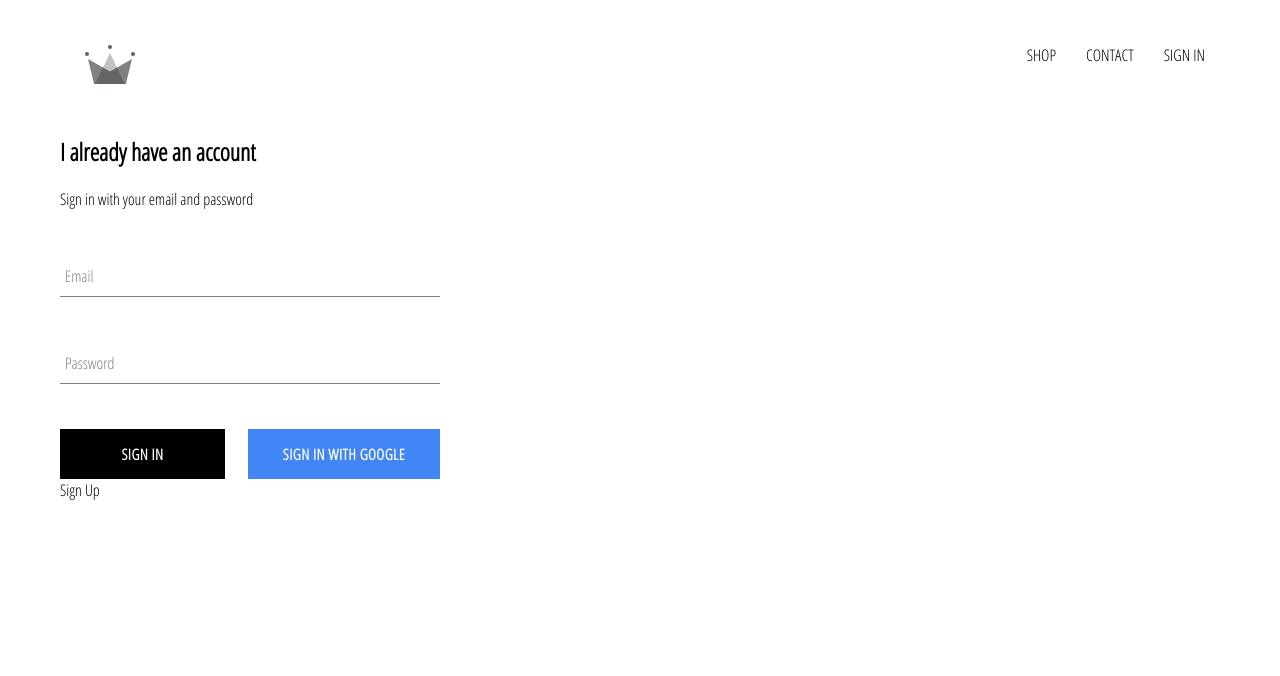
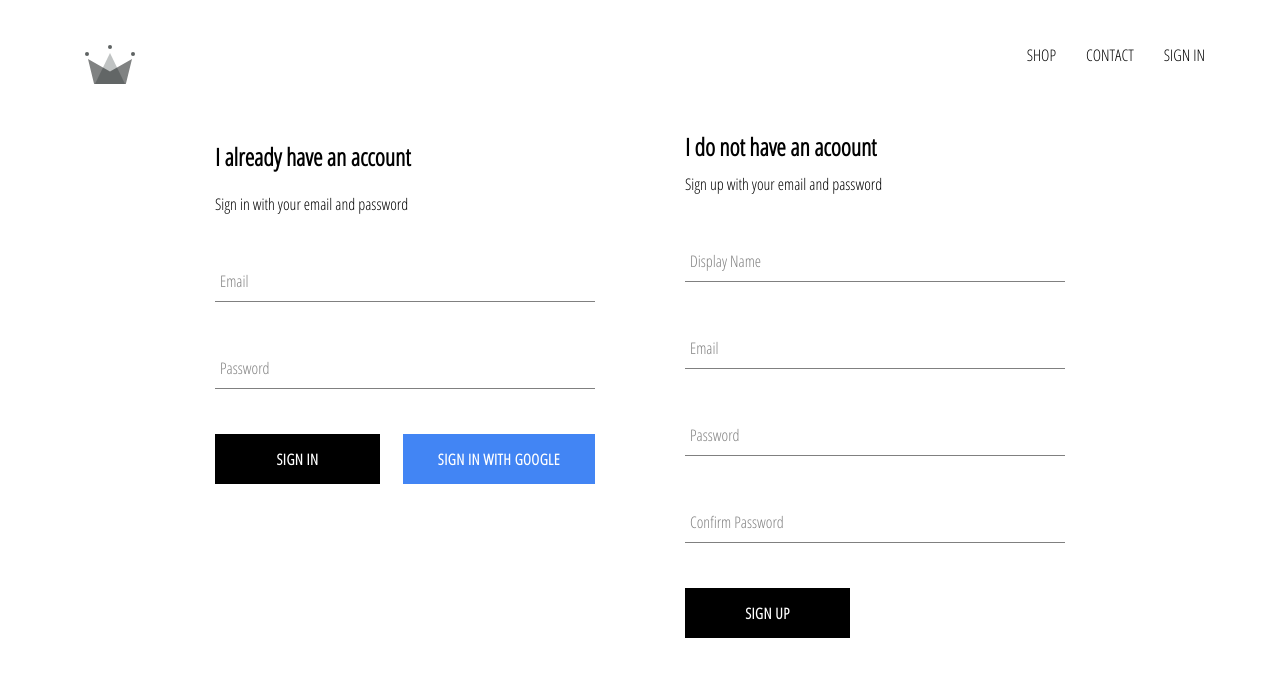
Before and after one commit to eladyair/crown-clothing, a React (Create React App) app: page /signin in a window 1280 px wide. Shown: the top 676 px of the page. Built offline with nearby package versions, Linux system fonts and the light colour scheme; no server answers.

Commit message:
Implemented firebase utils, included ability to store authenticated users into our firestore database

```diff
--- a/src/App.js
+++ b/src/App.js
@@ -7,8 +7,8 @@
 import HomePage from './pages/homepage/homepage.component';
 import ShopPage from './pages/shop/shop.component';
 import SignInAndSignUp from './pages/sign-in-and-sign-up/sign-in-and-sign-up.component';
-// Firebase Auth
-import { auth } from './firebase/firebase.utils';
+// Importing what we need from firebase utils
+import { auth, createUserProfileDocument } from './firebase/firebase.utils';
 
 class App extends Component {
     unsubscribeFromAuth = null;
@@ -36,10 +36,27 @@
 
     componentDidMount() {
         // Setting a listener for the firebase sign in by google auth
-        this.unsubscribeFromAuth = auth.onAuthStateChanged(user => {
-            this.setState({
-                currentUser: user
-            });
+        this.unsubscribeFromAuth = auth.onAuthStateChanged(async userAuth => {
+            // If user using google sign in exist
+            if (userAuth) {
+                // Reteriving the user (in case he's not yet in the database, it will insert him)
+                const userRef = await createUserProfileDocument(userAuth);
+
+                // Setting a listenner on the user(onSnapshot) to wait till it receives it's details
+                userRef.onSnapshot(snapshot => {
+                    // Once a snapshot of the user exist, we set he's details in the state in currentUser
+                    this.setState({
+                        currentUser: {
+                            id: snapshot.id,
+                            ...snapshot.data()
+                        }
+                    });
+
+                    console.log(this.state);
+                });
+            }
+
+            this.setState({ currentUser: userAuth });
         });
     }
 
--- a/src/components/sign-up/sign-up.component.jsx
+++ b/src/components/sign-up/sign-up.component.jsx
@@ -1,15 +1,80 @@
 import React, { Component } from 'react';
 import './sign-up.styles.scss';
+
+// Components
+import FormInput from '../form-input/form-input.component';
+import CustomButton from '../custom-button/custom-button.compnent';
+
+// Importing what we need from firebase utils
+import { auth, createUserProfileDocument } from '../../firebase/firebase.utils';
 
 class SignUp extends Component {
     constructor(props) {
         super(props);
 
-        this.state = {};
+        this.state = {
+            displayName: '',
+            email: '',
+            password: '',
+            confirmPassword: ''
+        };
     }
 
+    handleSubmit = async event => {
+        event.preventDefault();
+
+        const { displayName, email, password, confirmPassword } = this.state;
+
+        if (password !== confirmPassword) {
+            alert("Password don't match");
+            return;
+        }
+
+        try {
+            const { user } = await auth.createUserWithEmailAndPassword(email, password);
+
+            await createUserProfileDocument(user, { displayName });
+
+            this.setState({
+                displayName: '',
+                email: '',
+                password: '',
+                confirmPassword: ''
+            });
+        } catch (error) {
+            console.error(error);
+        }
+    };
+
+    handleChange = event => {
+        const { name, value } = event.target;
+
+        this.setState({ [name]: value });
+    };
+
     render() {
-        return <div>Sign Up</div>;
+        const { displayName, email, password, confirmPassword } = this.state;
+
+        return (
+            <div className='sign-up'>
+                <h2 className='title'>I do not have an acoount</h2>
+                <span>Sign up with your email and password</span>
+                <form className='sign-up-form' onSubmit={this.handleSubmit}>
+                    <FormInput type='text' name='displayName' value={displayName} onChange={this.handleChange} label='Display Name' required />
+                    <FormInput type='email' name='email' value={email} onChange={this.handleChange} label='Email' required />
+                    <FormInput type='password' name='password' value={password} onChange={this.handleChange} label='Password' required />
+                    <FormInput
+                        type='password'
+                        name='confirmPassword'
+                        value={confirmPassword}
+                        onChange={this.handleChange}
+                        label='Confirm Password'
+                        required
+                    />
+                    <CustomButton type='submit'>Sign Up</CustomButton>
+                </form>
+            </div>
+        );
     }
 }
 
--- a/src/components/sign-up/sign-up.styles.scss
+++ b/src/components/sign-up/sign-up.styles.scss
@@ -0,0 +1,9 @@
+.sign-up {
+    display: flex;
+    flex-direction: column;
+    width: 380px;
+
+    .title {
+        margin: 10px 0;
+    }
+}
--- a/src/firebase/firebase.utils.js
+++ b/src/firebase/firebase.utils.js
@@ -1,7 +1,8 @@
-import firebase from 'firebase/app'; // Pulling in the firebase utility libraries in this case just the app
-import 'firebase/firestore';
-import 'firebase/auth';
+import firebase from 'firebase/app'; // Pulling in the firebase utility libraries, in this case just the app
+import 'firebase/firestore'; // Importing firestore(database) from firebase
+import 'firebase/auth'; // Importing authentication from firebase
 
+// The config object of firebase to work with this current app
 const config = {
     apiKey: 'AIzaSyD02lbLJDxHMKts0lctO7hlIMXcEAe0u1Q',
     authDomain: 'crown-db-47e48.firebaseapp.com',
@@ -12,12 +13,58 @@
     appId: '1:316205822149:web:975c213413a01c509040ac'
 };
 
+// Initializing our firebase to be connected to the firebase cloud app account
 firebase.initializeApp(config);
 
+// Setting google to be this app option for authentication
 const provider = new firebase.auth.GoogleAuthProvider();
+// Setting this google provider with parameters
 provider.setCustomParameters({ prompt: 'select_account' });
 
+// Exporting a fuction that will add the user that signed in using google to the database
+export const createUserProfileDocument = async (userAuth, additionalData) => {
+    try {
+        // If no such user
+        if (!userAuth) {
+            return;
+        }
+
+        // Get a user reference from firestore(database) using the userAuth user id (google authentication user id)
+        const userRef = firestore.doc(`users/${userAuth.uid}`);
+
+        // Getting this user details from firestore(database)
+        const userSnapShot = await userRef.get();
+
+        // If this user doesn't exist, we add it to firestore(database)
+        if (!userSnapShot.exist) {
+            // Getting the name and email and creating a timestamp
+            const { displayName, email } = userAuth;
+            const createdAt = new Date();
+
+            try {
+                // Saving this user to the database
+                await userRef.set({
+                    displayName,
+                    email,
+                    createdAt,
+                    ...additionalData
+                });
+            } catch (err) {
+                console.log('Error creating user', err.message);
+            }
+        }
+
+        return userRef;
+    } catch (err) {
+        console.log(err);
+    }
+};
+
+// Exporting the firebase auth
 export const auth = firebase.auth();
+// Exporting the firebase firestore(database)
 export const firestore = firebase.firestore();
+// Exporting a sign in function using firebase auth along with the provider we set up
 export const signInWithGoogle = () => auth.signInWithPopup(provider);
+// Exporting firebase
 export default firebase;
--- a/src/pages/sign-in-and-sign-up/sign-in-and-sign-up.styles.scss
+++ b/src/pages/sign-in-and-sign-up/sign-in-and-sign-up.styles.scss
@@ -0,0 +1,6 @@
+.sign-in-and-sign-up {
+    width: 850px;
+    display: flex;
+    justify-content: space-between;
+    margin: 30px auto;
+}
```
